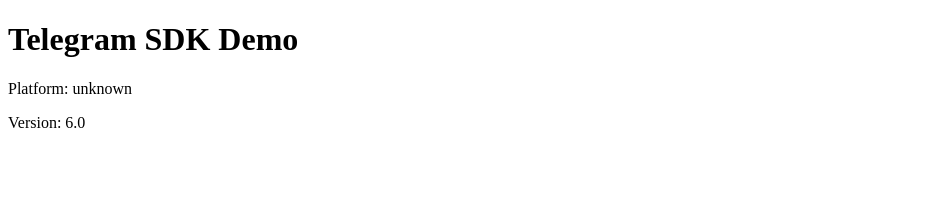
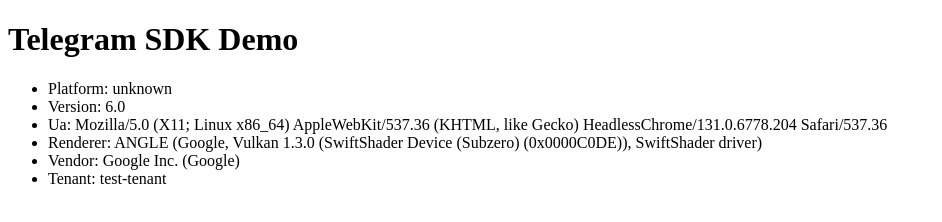
Before and after one commit to WalterInSH/tg-mini-app, a plain HTML site: page index.html in a window 1280 px wide. Shown: the whole page, without its empty margins (0-942 px from the left). Drawn offline with Linux system fonts and the light colour scheme.

Commit message:
Show more info

```diff
--- a/index.html
+++ b/index.html
@@ -5,18 +5,39 @@
     <meta name="viewport" content="width=device-width, initial-scale=1.0">
     <title>Telegram SDK Demo</title>
     <script src="telegram-web-app.js"></script>
+    <script src="sdk.bundle.js"></script>
 </head>
 <body>
 <h1>Telegram SDK Demo</h1>
-  <div>
-    <p>Platform: <span id="platform"></span></p>
-    <p>Version: <span id="version"></span></p>
-  </div>
+<div id="list-container"></div>
 
 <script>
-    let app = window.Telegram.WebApp;
-    document.getElementById('platform').textContent = app.platform;
-    document.getElementById('version').textContent = app.version;
+    let df = MiniAppFingerprint.getDeviceInfo('test-tenant')
+    console.log(df)
+
 </script>
+
+<script>
+    function createList(obj) {
+            const list = document.createElement('ul');
+            list.classList.add('object-list');
+
+            for (const key in obj) {
+                if (obj.hasOwnProperty(key)) {
+                    const listItem = document.createElement('li');
+                    listItem.innerHTML = `<span class="label">${key.charAt(0).toUpperCase() + key.slice(1)}:</span> ${obj[key]}`;
+                    list.appendChild(listItem);
+                }
+            }
+
+            return list;
+        }
+
+        // 将列表添加到页面中
+        const listContainer = document.getElementById('list-container');
+        listContainer.appendChild(createList(df));
+</script>
+
+
 </body>
 </html>
```
Also changed, not shown: sdk.bundle.js (added, +1 -0 lines). Lines whose indentation alone changed are shown as unchanged.
